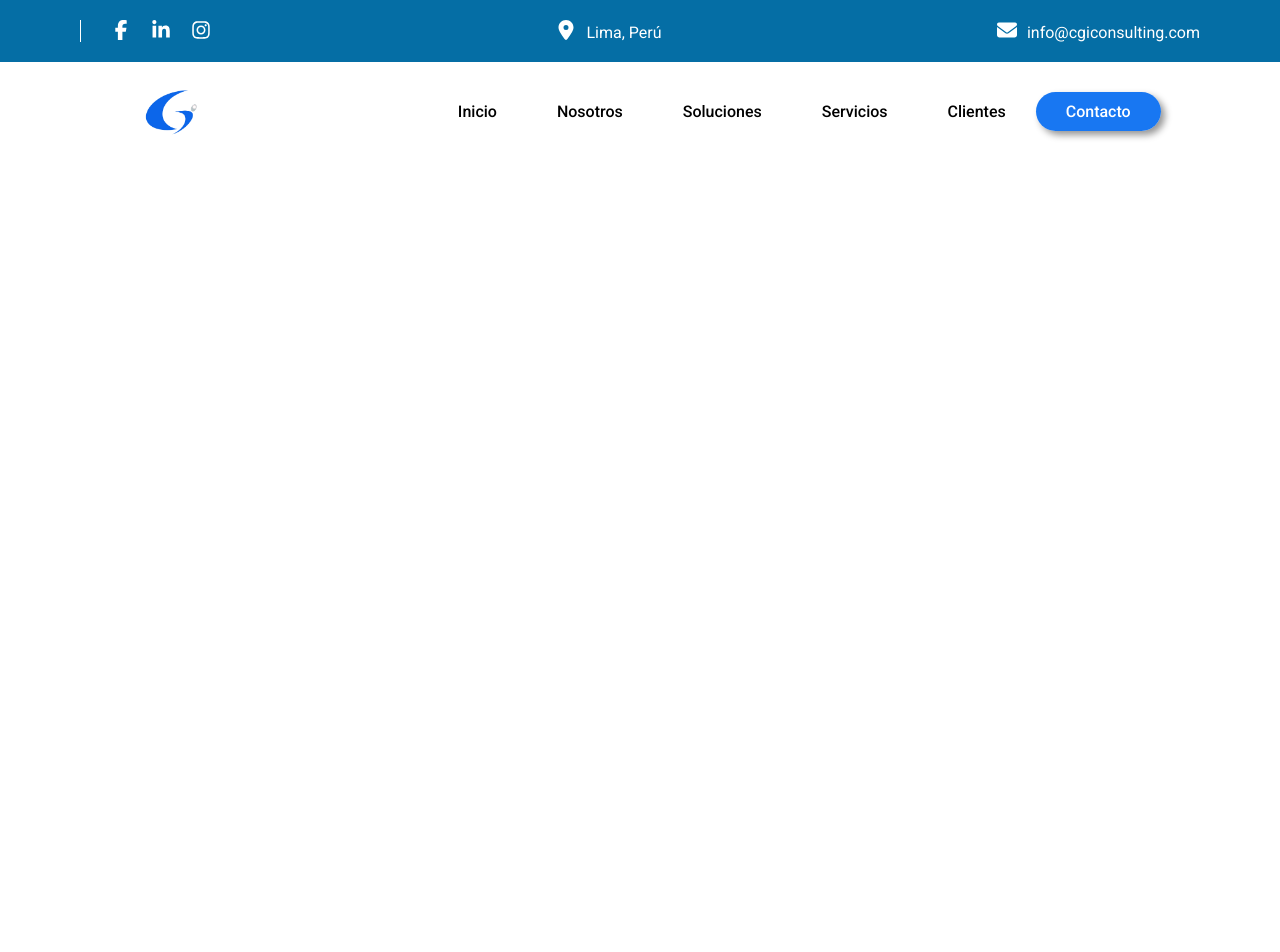
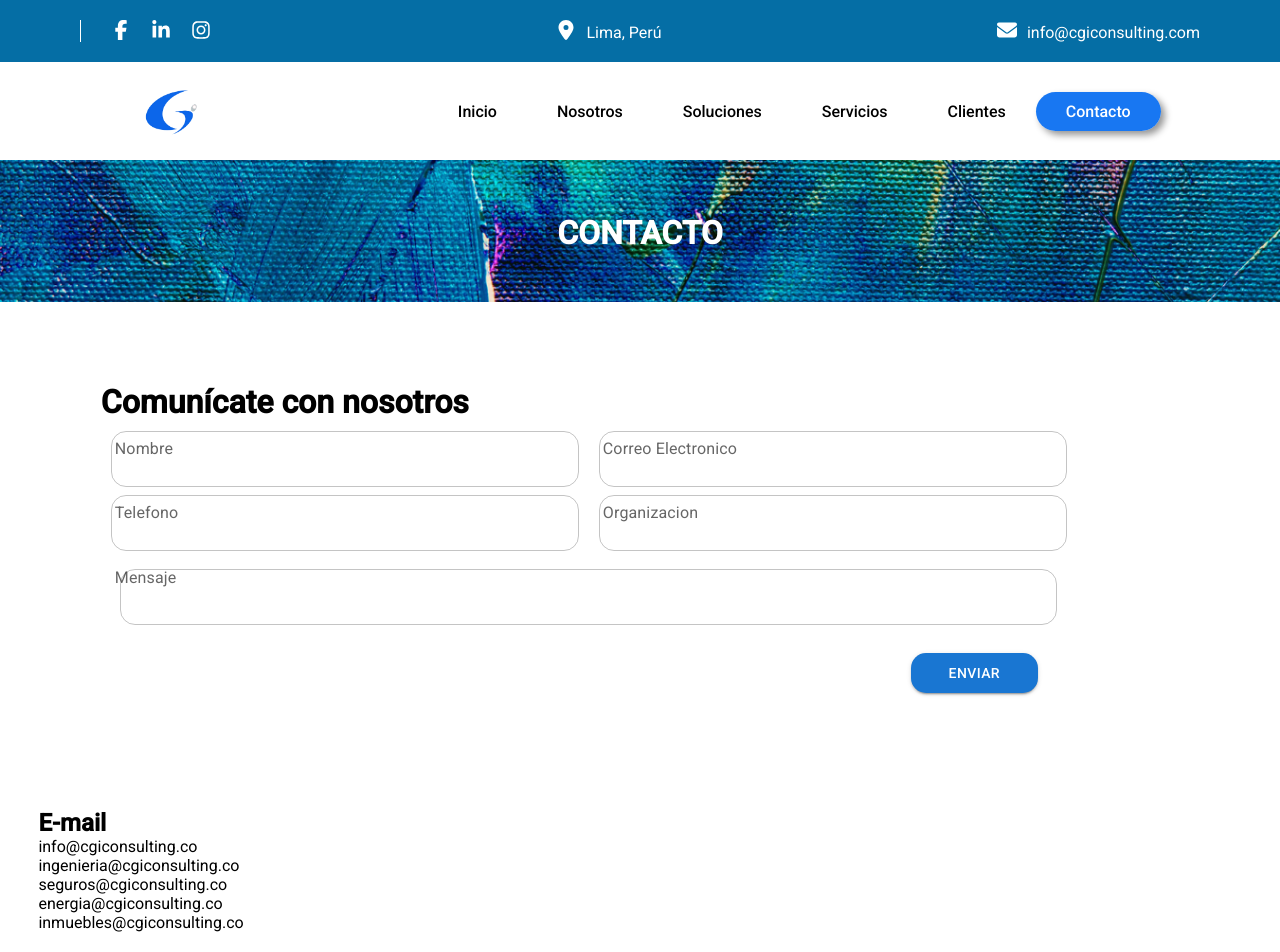
Before and after one commit to vanf-x/cgi-consulting, a React (Vite) app: page /contacto in a window 1280 px wide. Shown: the top 952 px of the page. Before the commit the page ends 800 px from the top, so only its background shows below. Built offline with nearby package versions, Linux system fonts and the light colour scheme.

Commit message:
formulario para contacto

```diff
--- a/package.json
+++ b/package.json
@@ -8,11 +8,14 @@
     "preview": "vite preview"
   },
   "dependencies": {
+    "@emotion/react": "^11.9.3",
+    "@emotion/styled": "^11.9.3",
     "@fortawesome/fontawesome-svg-core": "^6.1.1",
     "@fortawesome/free-brands-svg-icons": "^6.1.1",
     "@fortawesome/free-regular-svg-icons": "^6.1.1",
     "@fortawesome/free-solid-svg-icons": "^6.1.1",
     "@fortawesome/react-fontawesome": "^0.1.18",
+    "@mui/material": "^5.8.5",
     "react": "^18.0.0",
     "react-dom": "^18.0.0",
     "react-router-dom": "^6.3.0"
--- /dev/null
+++ b/src/form/Form.css
@@ -0,0 +1,23 @@
+/* Container padre */
+.MuiContainer-root.MuiContainer-maxWidthLg.css-1oqqzyl-MuiContainer-root {margin: 6%; display: flex;flex-wrap: wrap;flex-direction: column;justify-content: space-evenly;width: 80%;}
+/* formato input */
+.MuiOutlinedInput-root.MuiInputBase-root.MuiInputBase-colorPrimary.MuiInputBase-formControl.css-9ddj71-MuiInputBase-root-MuiOutlinedInput-root {
+    margin: 2%;
+    border-radius: 15px;
+}
+/* input nombre,tel,email,organizacion */
+.MuiFormControl-root.MuiTextField-root.outlined-basic.css-1u3bzj6-MuiFormControl-root-MuiTextField-root {
+    width: 50%;
+}
+/* input Mensaje */
+.MuiFormControl-root.MuiTextField-root.css-1u3bzj6-MuiFormControl-root-MuiTextField-root {
+    width: 100%;
+}
+/* boton */
+button.MuiButton-root.MuiButton-contained.MuiButton-containedPrimary.MuiButton-sizeMedium.MuiButton-containedSizeMedium.MuiButtonBase-root.enviar.css-sghohy-MuiButtonBase-root-MuiButton-root {
+    margin: 4%;
+    width: 13%;
+    height: 5vh;
+    border-radius: 15px;
+    align-self: flex-end;
+}
--- /dev/null
+++ b/src/form/Form.jsx
@@ -0,0 +1,25 @@
+import React from 'react'
+import "./Form.css"
+import { Container, TextField, Button } from '@mui/material'
+
+const Form = () => {
+  return (
+    <Container>
+        <h1 >Comunícate con nosotros</h1>
+        <div id='uno'>
+            <TextField className="outlined-basic" label="Nombre" variant="outlined" type="text"/>
+            <TextField className="outlined-basic" label="Correo Electronico" variant="outlined" type="email"/>
+        </div>
+        <div id='dos'>
+            <TextField className="outlined-basic" label="Telefono" variant="outlined" type="tel"/>
+            <TextField className="outlined-basic" label="Organizacion" variant="outlined" type="text"/>
+        </div>
+        <div id='tres'>
+            <TextField label="Mensaje" variant="outlined" type="text"/>
+        </div>
+        <Button className="enviar" variant="contained">ENVIAR</Button>
+    </Container>
+  )
+}
+
+export default Form
--- a/src/pages/contact/Contact.css
+++ b/src/pages/contact/Contact.css
@@ -0,0 +1,18 @@
+.imgFondoTitulo{
+    width: 100%;
+    background-size:cover;
+}
+.containerTitulo{
+    position: relative;
+    display: inline-block;
+}
+.tituloSeccion{
+    position: absolute;
+    top: 50%;
+    left: 50%;
+    transform: translate(-50%, -50%);
+    color: #ffffff;
+}
+.containerEmail{
+    margin: 3%;
+}
--- a/src/pages/contact/Contact.jsx
+++ b/src/pages/contact/Contact.jsx
@@ -1,9 +1,26 @@
 import "./Contact.css";
 
 import React from "react";
+import imgFondoTitulo from "../../img/fondo-titulo.png";
+import Form from "../../form/Form";
 
 const Contact = () => {
-  return <div></div>;
+  return <>
+    <div className="containerTitulo">
+      <img src={imgFondoTitulo} alt="fondo" className="imgFondoTitulo"/>
+      <h1 className="tituloSeccion">CONTACTO</h1>
+    </div>
+    <Form/>
+    <div className="containerEmail">
+      <h2>E-mail</h2>
+      <p>info@cgiconsulting.co</p>
+      <p>ingenieria@cgiconsulting.co</p>
+      <p>seguros@cgiconsulting.co</p>
+      <p>energia@cgiconsulting.co</p>
+      <p>inmuebles@cgiconsulting.co</p>
+    </div>
+    {/* footer */}
+  </>;
 };
 
 export default Contact;
```
Also changed, not shown: src/img/fondo-titulo.png (added), 1 other file (tests, documents, lock files or other folders).
